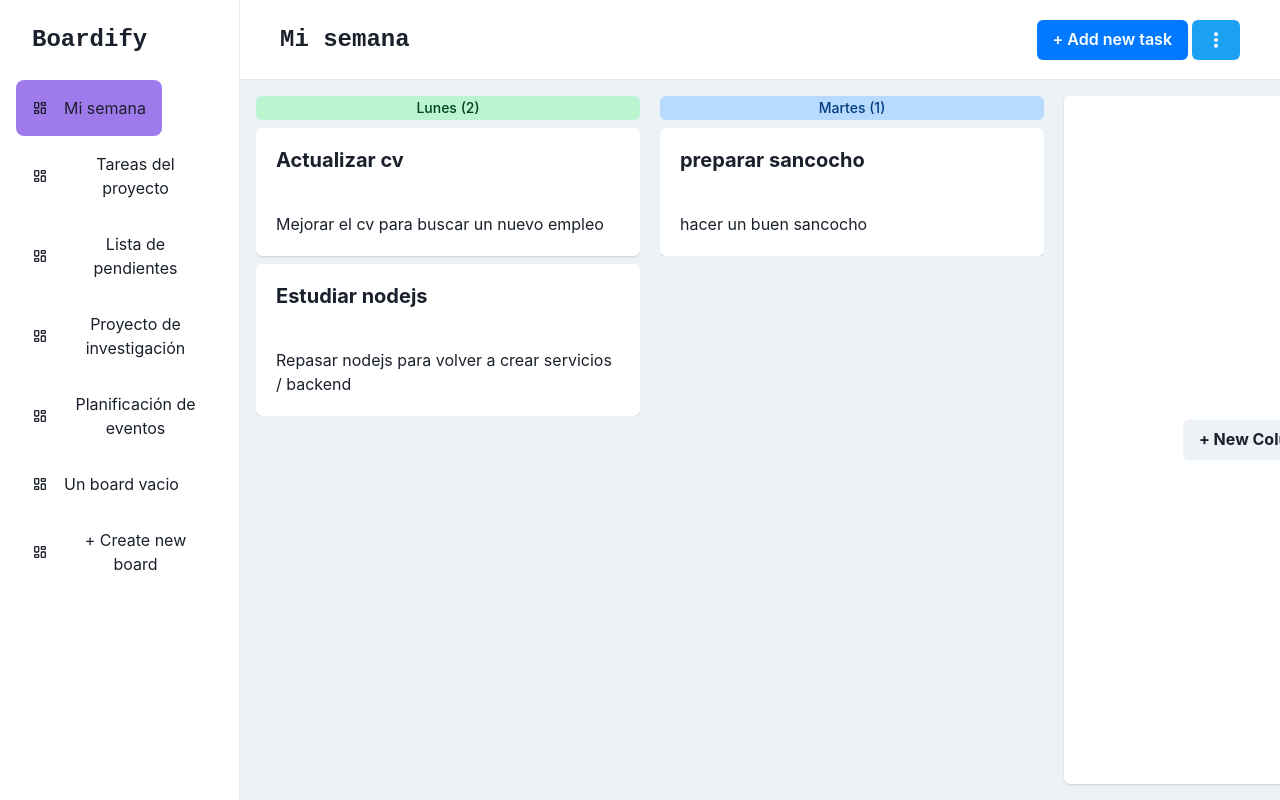
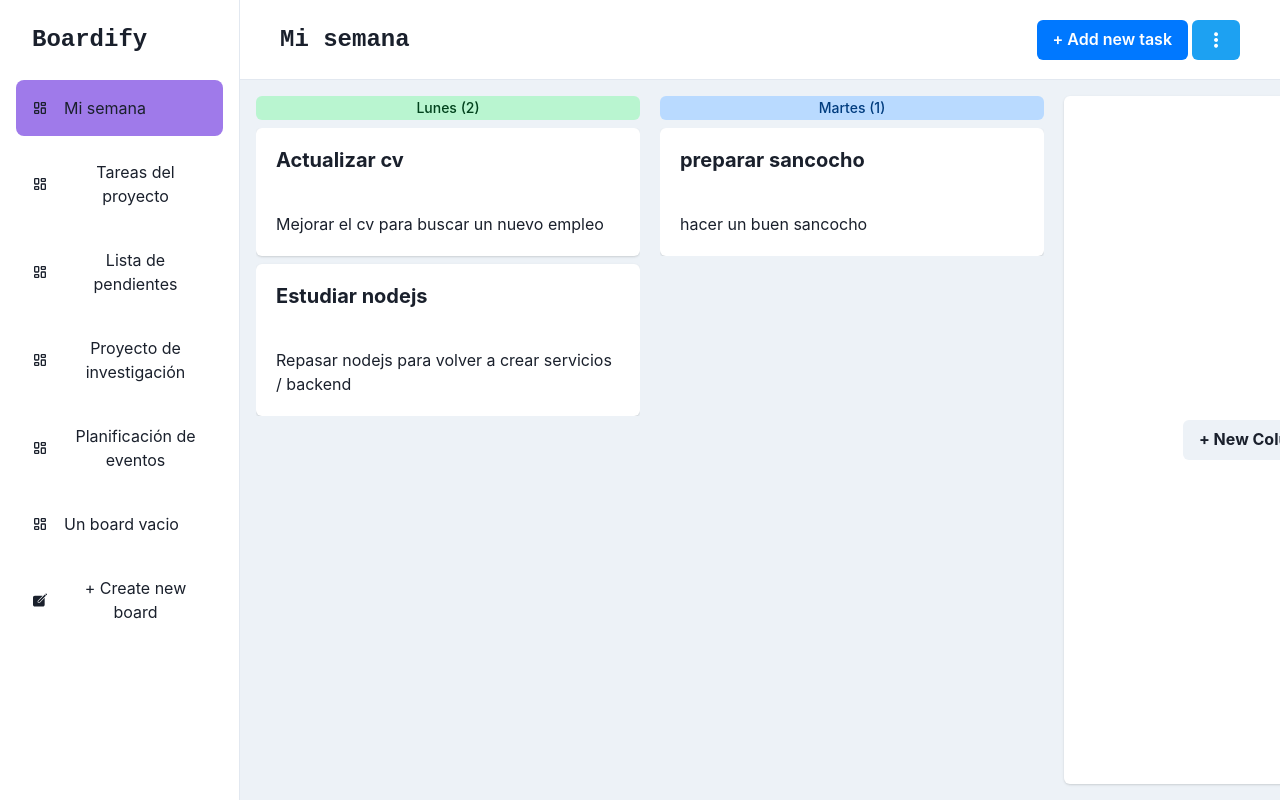
Before and after one commit to EdiedRamos/boardify, a React (Vite) app: page / in a window 1280 px wide. Built offline with nearby package versions, Linux system fonts and the light colour scheme.

Commit message:
style: update left content display

```diff
--- a/src/Components/Molecules/AddBoard/AddBoard.tsx
+++ b/src/Components/Molecules/AddBoard/AddBoard.tsx
@@ -1,12 +1,12 @@
 import { NavItem } from "@/Components/Molecules";
 import { BoardForm } from "@/Components/Organisms";
-import { TbLayoutDashboard } from "react-icons/tb";
+import { IoIosCreate } from "react-icons/io";
 
 export const AddBoard = () => {
   return (
     <BoardForm isCreating>
       {(props) => (
-        <NavItem icon={TbLayoutDashboard} onClick={props.onClick}>
+        <NavItem icon={IoIosCreate} onClick={props.onClick}>
           + Create new board
         </NavItem>
       )}
--- a/src/Components/Organisms/SidebarContent/SidebarContent.tsx
+++ b/src/Components/Organisms/SidebarContent/SidebarContent.tsx
@@ -3,6 +3,7 @@ import {
   BoxProps,
   CloseButton,
   Flex,
+  Stack,
   Text,
   useColorModeValue,
 } from "@chakra-ui/react";
@@ -40,6 +41,7 @@ export const SidebarContent = ({
         </Text>
         <CloseButton display={{ base: "flex", md: "none" }} onClick={onClose} />
       </Flex>
+      <Stack>
         {boards.boardList.map((link) => (
           <NavItem
             bg={currentBoard === link.id ? "purple.400" : undefined}
@@ -51,6 +53,7 @@ export const SidebarContent = ({
           </NavItem>
         ))}
         <AddBoard />
+      </Stack>
     </Box>
   );
 };
```
Lines whose indentation alone changed are shown as unchanged.
